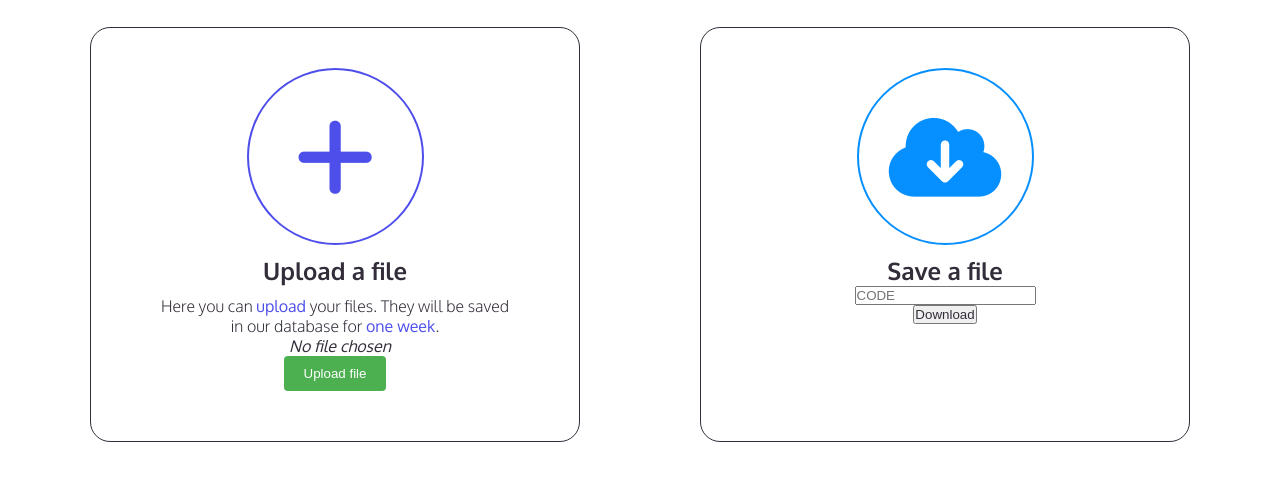
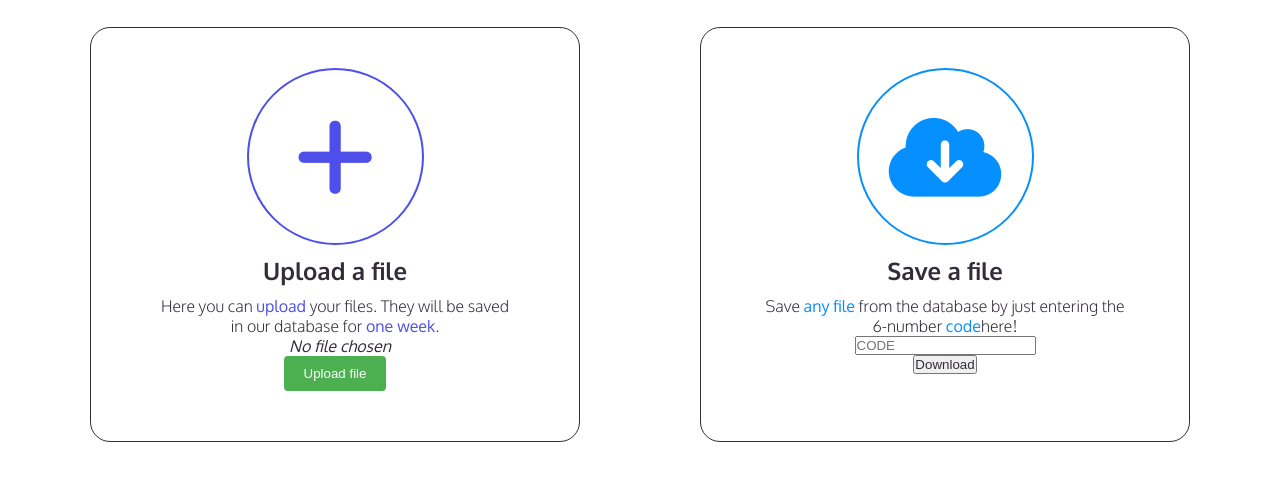
Before and after one commit to ZubalYana/Fexnet, a website: page public/index.html in a window 1280 px wide. Shown: the part 206-686 px from the top of the page. Drawn offline with nearby package versions, Linux system fonts and the light colour scheme.

Commit message:
add the file saving description and keyWords, style all the elements

```diff
--- a/public/index.html
+++ b/public/index.html
@@ -43,7 +43,7 @@
             <form id="downloadForm">
                 <div class="downloadForm_icon"><i class="fa-solid fa-cloud-arrow-down cloud"></i></div>
                 <h3>Save a file</h3>
-
+                <p>Save <span class="keyWords">any file</span> from the database by just entering the 6-number <span class="keyWords">code</span>here!</p>
                 <input type="text" id="codeInput" placeholder="CODE">
 
                 <button type="submit">Download</button>
--- a/public/style.scss
+++ b/public/style.scss
@@ -181,6 +181,18 @@
                 font-size: 24px;
                 font-weight: 700;
             }
+            p{
+                width: 363px;
+                font-family: Oxygen;
+                font-size: 16px;
+                font-weight: 300;
+                text-align: center;
+                margin-top: 10px;
+                .keyWords{
+                    font-weight: 400;
+                    color: #068FFF;
+                }
+            }
             .downloadForm_icon {
                 width: 177px;
                 height: 177px;
```
Also changed, not shown: public/style.css, 1 other file.
